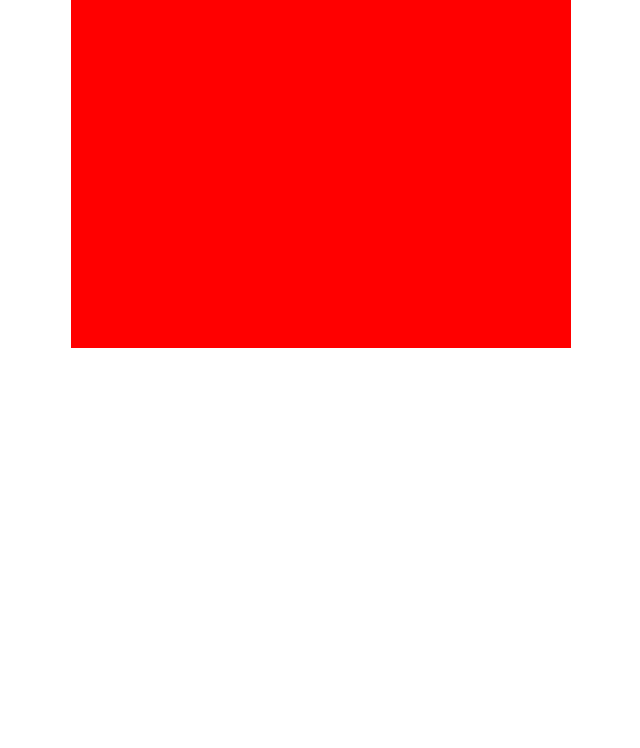
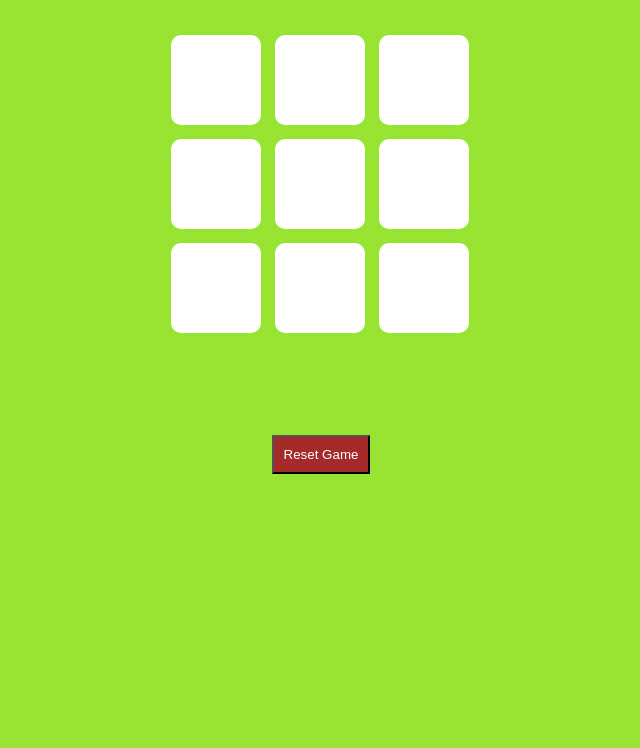
Before and after one commit to kaziarman23/odin-tic-tac-toe, a plain HTML site: page index.html in a window 1280 px wide. Shown: the part 52-800 px from the top of the page, without its empty margins (319-959 px from the left). Drawn offline with Linux system fonts and the light colour scheme.

Commit message:
html&css-part-complite

```diff
--- a/CSS/style.css
+++ b/CSS/style.css
@@ -3,10 +3,41 @@
     padding: 0px;
 }
 
-.wrapper{
-    width: 500px;
-    height: 400px;
-    display: block;
+
+body{
+    background-color: rgb(153, 227, 50);
+    color: black;
+    text-align: center;
+}
+
+h1{
+    margin-bottom: 50px;
+}
+
+.grid_wrapper{
+    width: 300px;
+    height: 300px;
     margin: 0 auto;
-    background-color: red;
+    display: grid;
+    gap: 14px;
+    grid-template-rows: 90px 90px 90px;
+    grid-template-columns: 90px 90px 90px;
 }
+
+.box{
+    background-color: white;
+    padding: 10px;
+    border-radius: 10px;
+}
+
+.box:hover{
+    background-color: rgb(191, 144, 235);
+}
+
+.reset_btn{
+    color: white;
+    background-color: brown;
+    text-align: center;
+    margin-top: 100px;
+    padding: 10px;
+}
--- a/index.html
+++ b/index.html
@@ -8,9 +8,22 @@
 </head>
 <body>
     <div class="wrapper">
-        <div class="header"></div>
-        <div class="main-content"></div>
-        <div class="footer"></div>
+            <h1>welcome to tic tac toe game</h1>
+        <div class="main-content">
+            <div class="grid_wrapper">
+                <div class="box"></div>
+                <div class="box"></div>
+                <div class="box"></div>
+                <div class="box"></div>
+                <div class="box"></div>
+                <div class="box"></div>
+                <div class="box"></div>
+                <div class="box"></div>
+                <div class="box"></div>
+            </div>
+            <button class="reset_btn">Reset Game</button>
+
+        </div>
     </div>
     <script src="JS/index.js"></script>
 </body>
```
